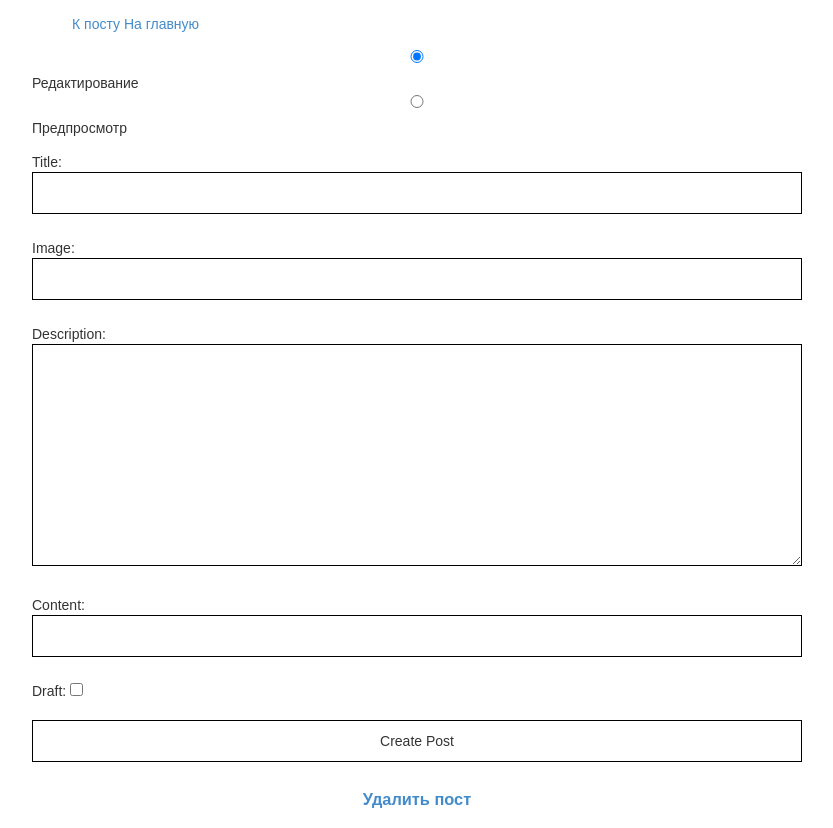
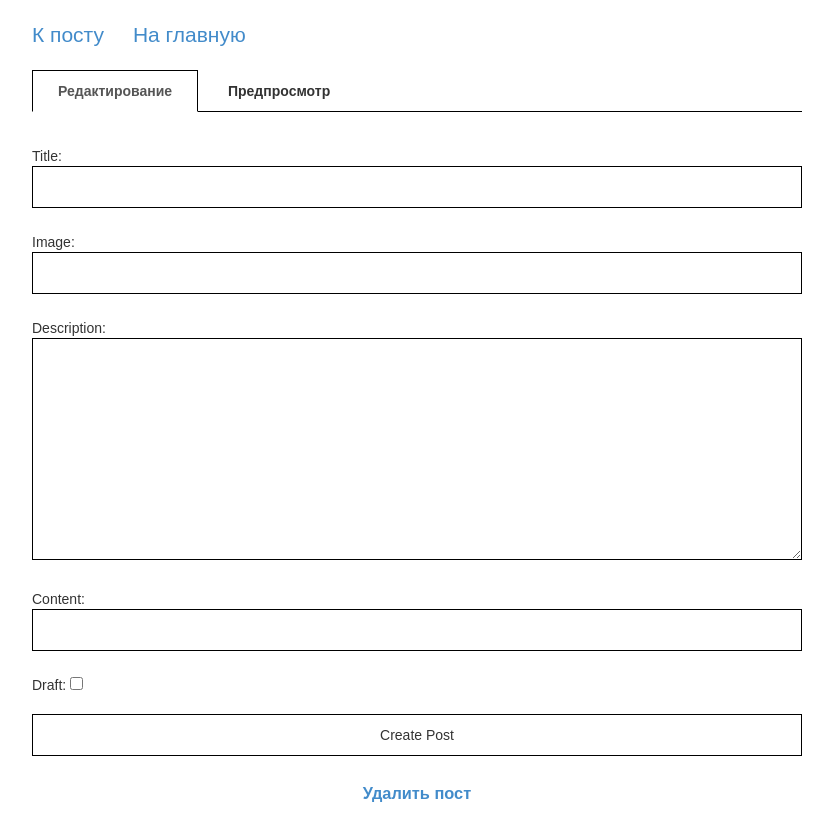
Before and after one commit to BumagniyPacket/django-blog, a Django app: template templates/posts/post_form.html in a window 1280 px wide. Shown: the whole page, without its empty margins (223-1056 px from the left). After the commit the page ends 802 px from the top, so only its background shows below. Run offline with Django 3.2, Linux system fonts and the light colour scheme; the template is opened without the code that fills it: values that come from a table or form of the project are taken from there, others are empty; some libraries are stand-ins or nearby versions.

Commit message:
restyling

```diff
--- a/static/css/style.css
+++ b/static/css/style.css
@@ -28,6 +28,47 @@ a {
 
 .post img {
   width: 100%;
+}
+
+
+section {
+  display: none;
+  padding: 20px 0 0;
+  border-top: 1px solid black;
+}
+
+input#tab1, input#tab2 {
+  display: none;
+}
+
+label.tabLabel {
+  cursor:pointer;
+  display: inline-block;
+  margin: 0 0 -1px;
+  padding: 10px 25px;
+  font-weight: 600;
+  text-align: center;
+  border: 1px solid transparent;
+}
+
+input:checked + label {
+  color: #555;
+  border: 1px solid black;
+  border-bottom: 1px solid #fff;
+}
+
+#tab1:checked ~ #content1,
+#tab2:checked ~ #content2 {
+  display: block;
+}
+
+.pathPointers {
+  margin: 20px 0;
+  padding: 0px;
+}
+.pathPointers > a {
+  font-size: 1.5em;
+  margin-right: 25px;
 }
 
 input, textarea {
@@ -103,7 +144,7 @@ input[type='checkbox'] {
   width: 49%;
 }
 
-/*search form*/
+/* search form */
 form.search-form input[type='text'] {
   width: 74%;
 }
@@ -112,12 +153,10 @@ form.search-form input[type='submit'] {
   float: right;
   width: 25%;
 }
+/* end search form */
 
-/*end search form*/
-
-/*pagination*/
+/* pagination */
 .pagination {
   margin-top: 0;
 }
-
-/*end pagination*/
+/* end pagination */
```
Also changed, not shown: static/js/script.js (+19 -22 lines).
